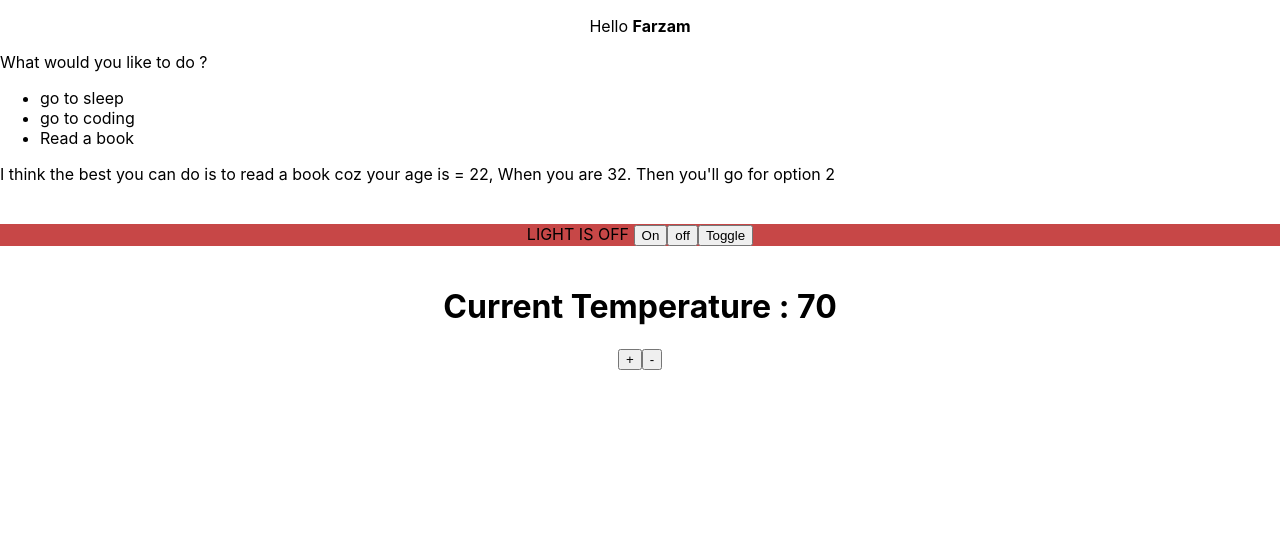
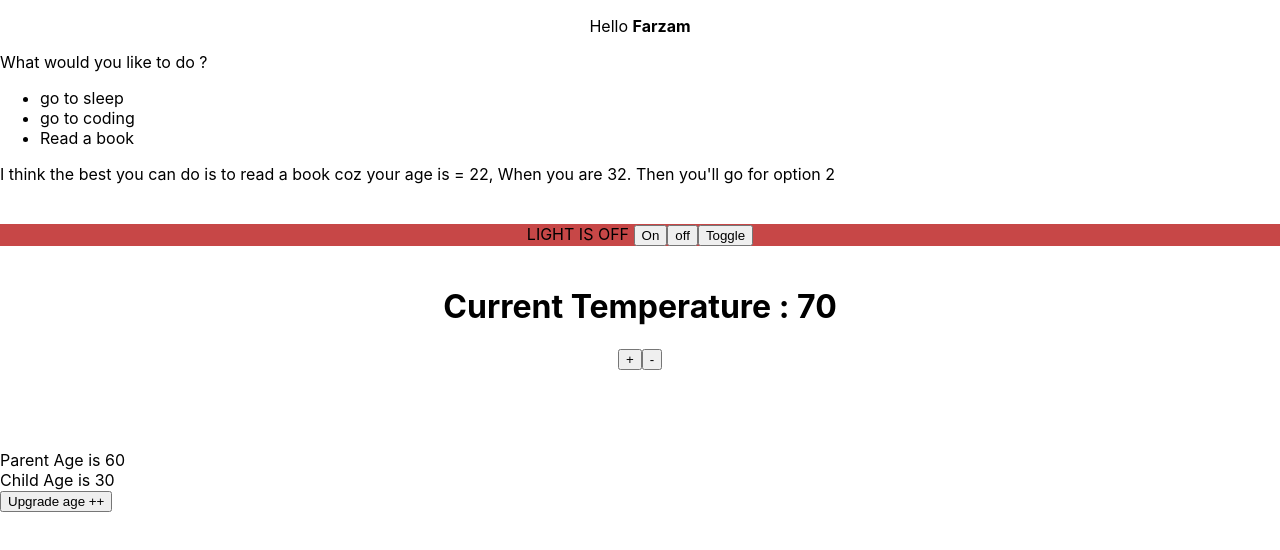
Before and after one commit to mfarzamalam/r-app, a React (Create React App) app: page / in a window 1280 px wide. Shown: the top 550 px of the page. Built offline with nearby package versions, Linux system fonts and the light colour scheme.

Commit message:
Props and state with parent and child

```diff
--- a/src/App.js
+++ b/src/App.js
@@ -1,10 +1,12 @@
-import React from 'react';
+import React, { useState } from 'react';
 import Welcome from './start';
 import Room from './Room';
+import Parent from './Parent'
 
 import './App.css';
 
 function App({name,age}) {
+        let [number,setnumber] = useState(60);
   return <div><div className="App"><Welcome name={name}></Welcome></div>
                 <p>What would you like to do ? </p>
                 <ul>
@@ -18,6 +20,14 @@ function App({name,age}) {
                         <br/> <br/>
                         <Room> </Room>
                 </div>
+
+                <br/><br/><br/><br/>
+
+                <div>
+                        <Parent num={number}></Parent>
+                        <button onClick={()=>{ setnumber(++number) }}> Upgrade age ++ </button>
+                </div>
+
         </div>
 
 }
--- /dev/null
+++ b/src/Child.js
@@ -0,0 +1,11 @@
+import React from 'react';
+
+function Child(p){
+    return (
+        <div>
+            Child Age is {p.chnum}
+        </div>
+    );
+}
+
+export default Child;
--- /dev/null
+++ b/src/Parent.js
@@ -0,0 +1,13 @@
+import React from 'react';
+import Child from './Child';
+
+function Parent(p) {
+    return (
+    <div>
+        Parent Age is {p.num}
+        <Child chnum={p.num - 30 } ></Child>
+    </div>
+    );
+}
+
+export default Parent;
```
